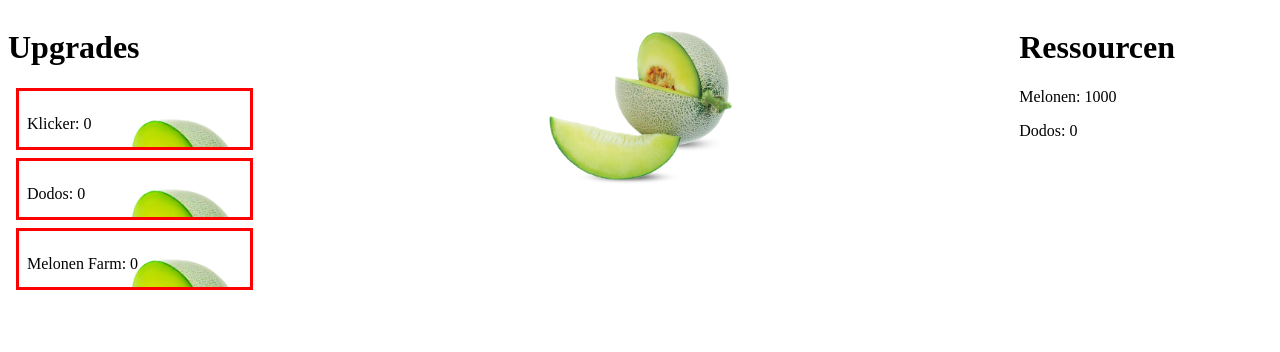
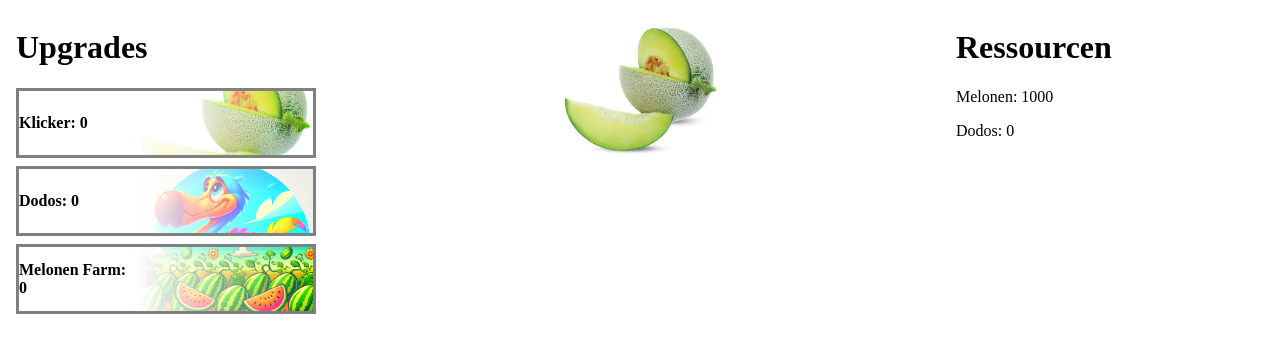
Before and after one commit to Domeimeie/DodoVFrontend, a Vue app: page / in a window 1280 px wide. Shown: the top 352 px of the page. Built offline with nearby package versions, Linux system fonts and the light colour scheme.

Commit message:
Further prepared upgrade buttons

```diff
--- a/src/App.vue
+++ b/src/App.vue
@@ -24,7 +24,7 @@
 <style scoped>
 .my-grid {
   display: grid;
-  grid-template-columns: 1fr 3fr 1fr;
+  grid-template-columns: 1fr 2fr 1fr;
   height: 100vh;
 }
 </style>
--- a/src/components/props/Upgrades.vue
+++ b/src/components/props/Upgrades.vue
@@ -1,6 +1,7 @@
 <template>
-    <div class="upgrade" :class="isUpgradeActive()" @click="click" :style="{ backgroundImage: `url(${image})` }">
+    <div class="upgrade" :class="isUpgradeActive()" @click="click">
             <p>{{ name }}: {{ amount }}</p>
+            <img :src="image"/>
     </div>
 </template>
 
@@ -28,12 +29,14 @@
 <style scoped>
     .upgrade{
         margin: 1vh;
-        padding: 1vh;
-        height: 5vh;
+        height: 8vh;
         background-size: cover;
         border: solid;
-        border-color: red;
+        border-color: grey;
         filter:saturate(0%);
+        display: flex;
+        align-items: center;
+        justify-content: space-between;
     }
 
     .upgradeActive{
@@ -47,12 +50,14 @@
     }
 
     .upgrade img{
-        width: 100%;
+        width: 60%;
         height: 100%;
         object-fit: cover;
+        mask-image: linear-gradient(to right, transparent, black);
     }
 
     .upgrade p{
-        top: 50%;
+        margin: 0;
+        font-weight: bold;
     }
 </style>
--- a/src/components/villageView/UpgradeList.vue
+++ b/src/components/villageView/UpgradeList.vue
@@ -2,7 +2,7 @@
     <h1>Upgrades</h1>
     <Ressource :name="'Klicker'" :amount=clickerStore.clicker :image=clickerImage :upgradeCost=clickerBaseUpgradeCost*(clickerStore.clicker+1) :availableCost=melonStore.melon @upgrade="upgradeClicker"/>
     <Ressource :name="'Dodos'" :amount=dodoStore.dodo :image=dodoImage :upgradeCost=dodoBaseUpgradeCost :availableCost=melonStore.melon @upgrade="upgradeDodo"/>
-    <Ressource :name="'Melonen Farm'" :amount=melonFieldStore.melonField :image=melonFarmImage :upgradeCost=melonFieldBaseUpgradeCost*(melonFieldStore.melonField+1) :availableCost=melonStore.melon @upgrade="upgradeMelonFarm"/>
+    <Ressource :name="'Melonen Farm'" :amount=melonFieldStore.melonField :image=melonFieldImage :upgradeCost=melonFieldBaseUpgradeCost*(melonFieldStore.melonField+1) :availableCost=melonStore.melon @upgrade="upgradeMelonFarm"/>
 </template>
 
 
@@ -13,8 +13,8 @@
     import { useMelonStore } from '@/components/stores/RessourceStores.js';
     import { useDodoStore } from '@/components/stores/RessourceStores.js';
     import clickerImage from '@/assets/melon.webp';
-    import dodoImage from '@/assets/melon.webp';
-    import melonFarmImage from '@/assets/melon.webp';
+    import dodoImage from '@/assets/dodo.webp';
+    import melonFieldImage from '@/assets/melonField.webp';
 
     const clickerBaseUpgradeCost=100;
     const dodoBaseUpgradeCost=50;
@@ -49,5 +49,7 @@
 
 
 <style scoped>
-
+    h1{
+        padding-left: 1vh;
+    }
 </style>
```
Also changed, not shown: src/assets/dodo.webp (added), src/assets/melonField.webp (added).
